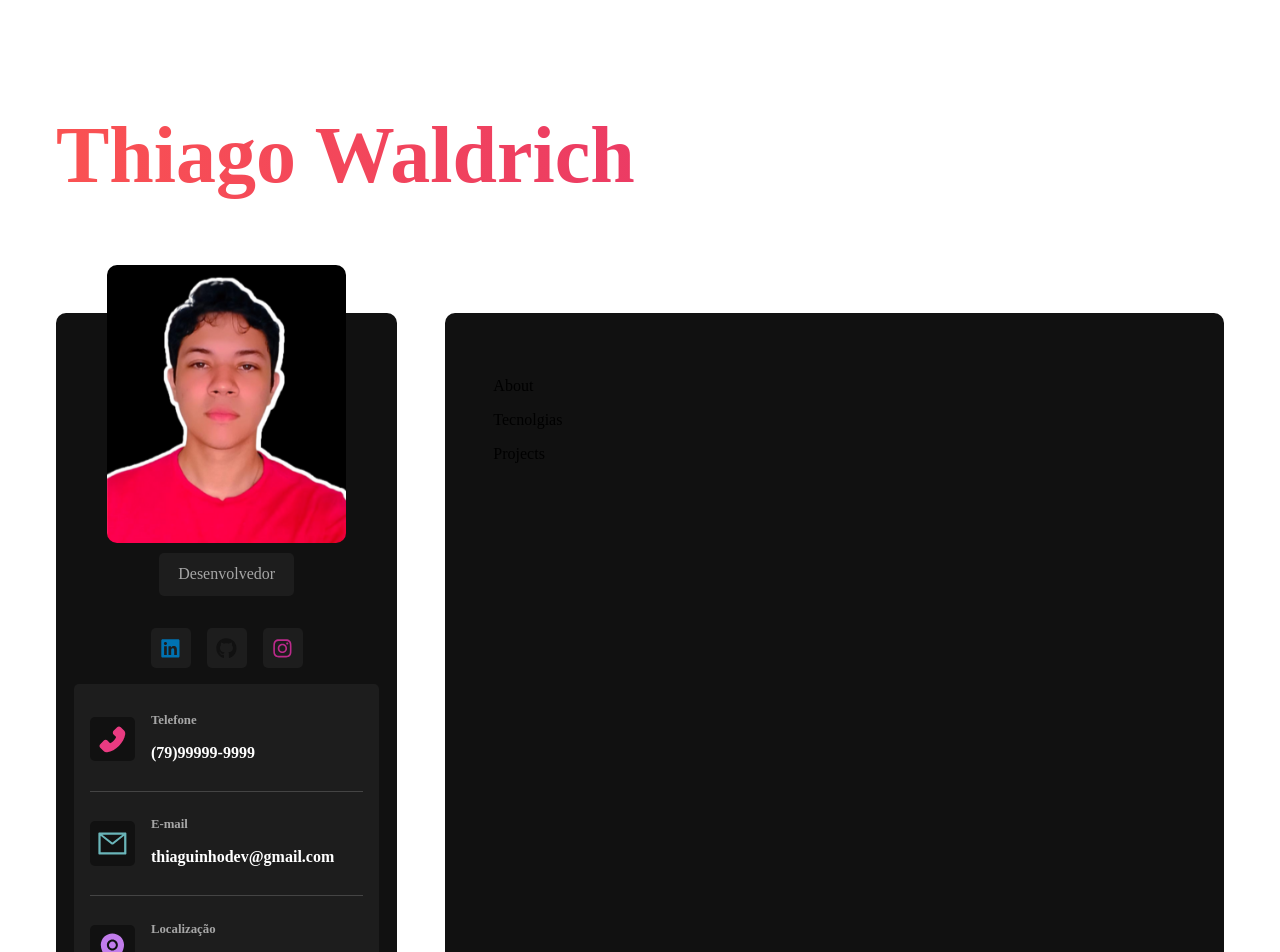
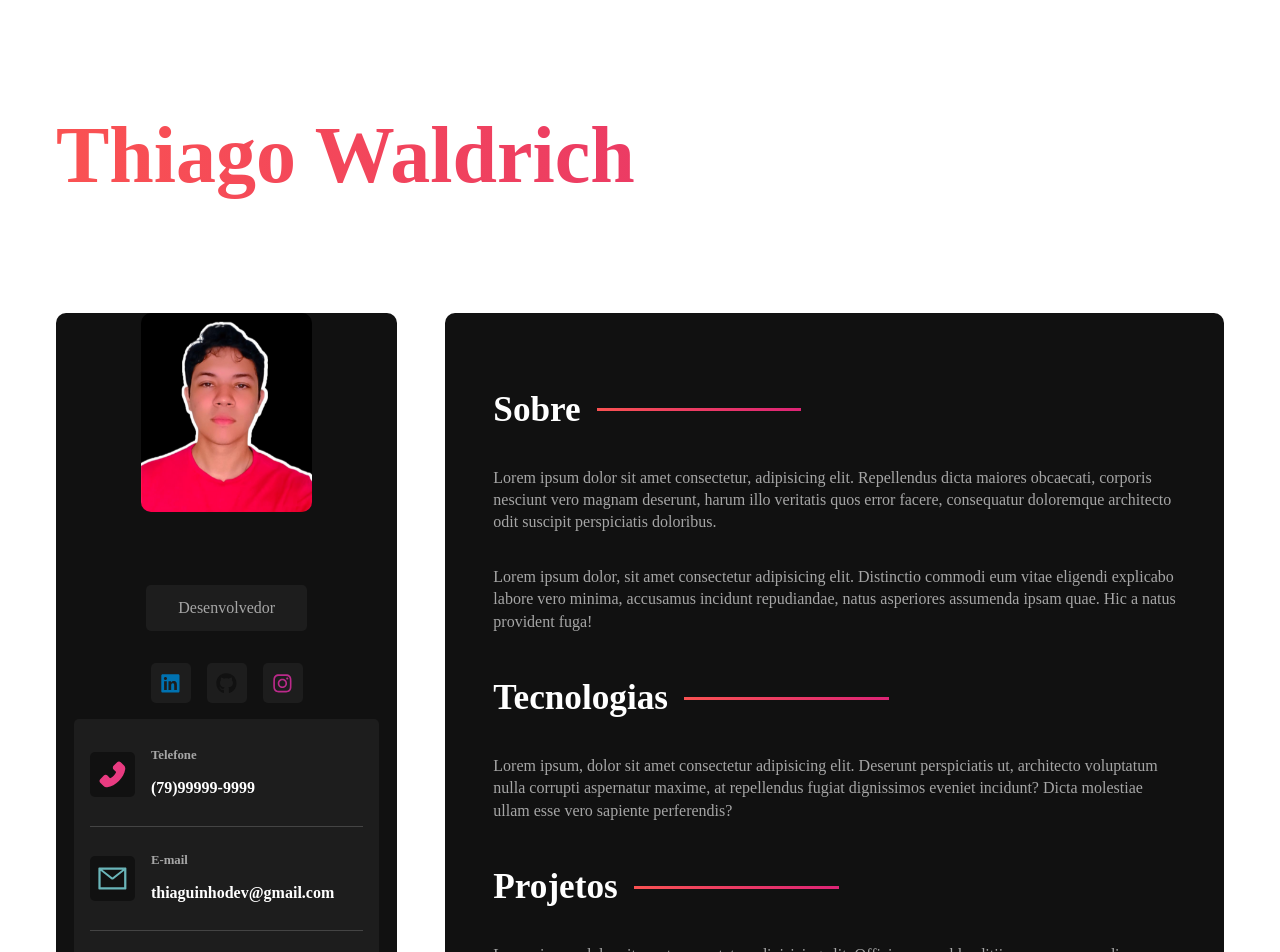
Before and after one commit to ThiagoWaldrich/portfolio, a React (Vite) app in the folder my-profile/: page / in a window 1280 px wide. Shown: the top 952 px of the page. Built offline with nearby package versions, Linux system fonts and the light colour scheme; the HTML template or start-up script is replaced by a standard one.

Commit message:
Add description files

```diff
--- a/my-profile/src/components/AboutContainer.jsx
+++ b/my-profile/src/components/AboutContainer.jsx
@@ -1,7 +1,22 @@
 const AboutContainer = () =>{
     return(
-        <div>AboutContainer</div>
+        <section className="about-container">
+            <h2>Sobre</h2>
+            <p>Lorem ipsum dolor sit amet consectetur, adipisicing elit.
+                Repellendus dicta maiores obcaecati, corporis nesciunt
+                vero magnam deserunt, harum illo veritatis quos error facere,
+                consequatur doloremque architecto odit suscipit
+                perspiciatis doloribus.
+            </p>
+            <p>
+                Lorem ipsum dolor, sit amet consectetur adipisicing
+                elit. Distinctio commodi eum vitae eligendi explicabo
+                 labore vero minima, accusamus incidunt repudiandae,
+                 natus asperiores assumenda ipsam quae. Hic a natus
+                 provident fuga!
+            </p>
+        </section>
     )
 }
 
-export default AboutContainer
+export default AboutContainer;
--- a/my-profile/src/components/MainContent.jsx
+++ b/my-profile/src/components/MainContent.jsx
@@ -1,11 +1,14 @@
 import "../styles/components/maincontent.sass";
+import AboutContainer from "./AboutContainer";
+import Projects from "./Projects";
+import TechnologiesContainer from "./TechnologiesContainer";
 
 const MainContent = () =>{
     return(
         <main id= "main-content">
-            <p>About</p>
-            <p>Tecnolgias</p>
-            <p>Projects</p>
-            </main>
+            <AboutContainer/>
+            <TechnologiesContainer/>
+            <Projects/>
+        </main>
 )}
-export default MainContent
+export default MainContent;
--- /dev/null
+++ b/my-profile/src/components/Projects.jsx
@@ -0,0 +1,15 @@
+const Projects = () =>{
+    return(
+        <section className="projects-container">
+            <h2>Projetos</h2>
+            <p>Lorem ipsum dolor sit amet consectetur adipisicing
+            elit. Officia, neque blanditiis accusamus modi
+            consequatur iure ipsam, maxime commodi illo aliquam
+            nulla nobis doloremque, facere molestiae repellat
+            eligendi? Deserunt, necessitatibus saepe.
+            </p>
+        </section>
+    )
+}
+
+export default Projects;
--- /dev/null
+++ b/my-profile/src/components/TechnologiesContainer.jsx
@@ -0,0 +1,16 @@
+const TechnologiesContainer = () =>{
+    return(
+        <section className="technologies-container">
+            <h2>Tecnologias</h2>
+            <p>
+                Lorem ipsum, dolor sit amet consectetur adipisicing
+                elit. Deserunt perspiciatis ut, architecto voluptatum
+                nulla corrupti aspernatur maxime, at repellendus
+                fugiat dignissimos eveniet incidunt? Dicta molestiae
+                ullam esse vero sapiente perferendis?
+            </p>
+        </section>
+    )
+}
+
+export default TechnologiesContainer
--- a/my-profile/src/styles/components/maincontent.sass
+++ b/my-profile/src/styles/components/maincontent.sass
@@ -1,7 +1,32 @@
 @use '../variables'
+@use '../mixins'
 
 #main-content
     background-color: variables.$bg-color
     flex: 2 1 0
     border-radius: variables.$container-border-radius
     padding: 3rem
+
+    section
+        display: flex
+        flex-direction: column
+
+    h2
+        color: variables.$text-color
+        font-size: 2.2rem
+        margin-bottom: 1.3rem
+        @include mixins.center
+        justify-content: start
+        gap: 1rem
+
+        &:after
+           @include mixins.gradient-border
+
+    p
+        color: variables.$text-color-secondary
+        margin-bottom: 1rem
+        line-height: 1.4rem
+
+    .btn
+        @include mixins.btn
+        align-self: start
--- a/my-profile/src/styles/components/sidebar.sass
+++ b/my-profile/src/styles/components/sidebar.sass
@@ -10,20 +10,20 @@
     flex-direction: column
     text-align: center
     position: relative
-    padding: 3rem 0
+    padding: 8rem 0
 
     img
-        max-width: 70%
+        max-width: 50%
         border-radius: variables.$container-border-radius
         position: absolute
-        top: -3rem
+        top: 0rem
 
     .title
         color: variables.$text-color-secondary
         background-color: variables.$bg-color-secundary
         border-radius: variables.$card-border-radius
-        margin-top: 12rem
-        padding: .8rem 1.2rem
+        margin-top: 9rem
+        padding: .9rem 2rem
 
     .btn
         @include mixins.btn
--- a/my-profile/src/styles/mixins.sass
+++ b/my-profile/src/styles/mixins.sass
@@ -5,10 +5,15 @@
     justify-content: center
     align-items: center
 
-
 @mixin btn
     padding: 1rem 1.2rem
     color: variables.$text-color
     background: variables.$gradient
     text-decoration: none
     border-radius: 3rem
+
+@mixin gradient-border
+    content: ""
+    background: variables.$gradient
+    width: 30%
+    height: 3px
```
